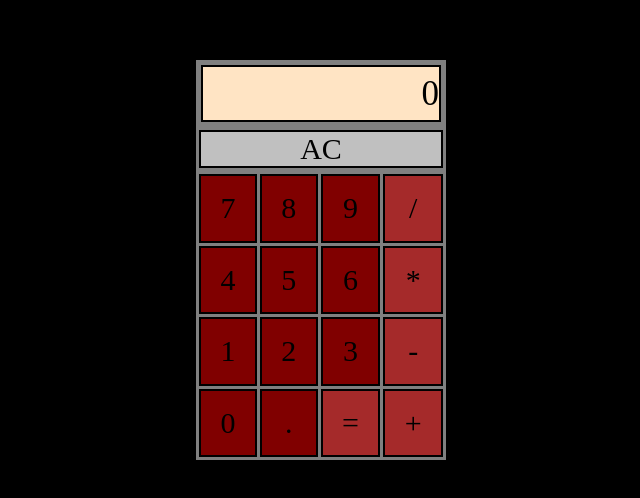
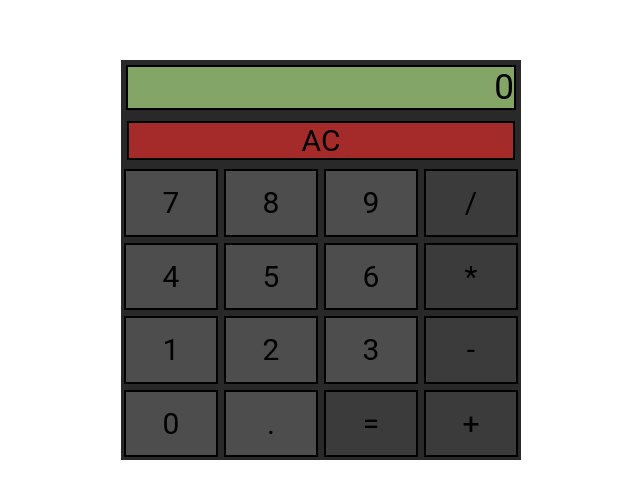
Before and after one commit to cl16/calculator, a plain HTML site: page index.html in a window 1280 px wide. Shown: the part 148-646 px from the top of the page, without its empty margins (327-967 px from the left). Drawn offline with Linux system fonts and the light colour scheme.

Commit message:
updates appearance and font

```diff
--- a/functions.js
+++ b/functions.js
@@ -101,6 +101,9 @@ function numToString(n) {
             }
             else {
                 roundedString = rounded.toString();
+                while (roundedString.charAt(roundedString.length-1) == "0") {
+                    roundedString = roundedString.slice(0, (roundedString.length - 1));
+                }
             }
             return roundedString;
         }
@@ -200,10 +203,10 @@ function updateDisplay(val) {
     }
     else {
         if (valAsString == ".") {
-
+            display.textContent = display.textContent + valAsString;
+            overwrite = false;
         }
-
-        if (valAsString.length <= 13) {
+        else if (valAsString.length <= 13) {
             display.textContent = valAsString;
             overwrite = false;
         }
@@ -236,7 +239,9 @@ function clearAll() {
     operand1.reset();
     operand2.reset();
     setOperator(undefined);
+    overwrite = true;
     updateDisplay(0);
+    overwrite = true;
 }
 const clearButton = document.querySelector("#ac");
 clearButton.addEventListener('click', clearAll);
--- a/styles.css
+++ b/styles.css
@@ -1,7 +1,7 @@
 body {
     width: 100vw;
     height: 100vh;
-    background-color: black;
+    background-color: white;
 
     display: flex;
     justify-content: center;
@@ -10,8 +10,8 @@ body {
 
 #main-container {
     height: 400px;
-    width: 250px;
-    background-color: grey;
+    width: 400px;
+    background-color: rgb(41, 41, 41);
 
     display: flex;
     flex-direction: column;
@@ -27,9 +27,9 @@ body {
 }
 
 #display {
-    height: 75px;
+    height: auto;
     width: auto;
-    background-color: bisque;
+    background-color: rgb(131, 165, 103);
     margin: 5px;
     border: 2px solid black;
 
@@ -37,6 +37,7 @@ body {
     align-items: center;
     justify-content: flex-end;
 
+    font-family: 'Roboto', sans-serif;
     font-size: 35px;
 
 }
@@ -56,9 +57,8 @@ body {
     display: grid;
     grid-template-columns: auto auto auto auto;
     grid-template-rows: auto auto auto auto;
-    row-gap: 3px;
-    column-gap: 3px;
-
+    row-gap: 6px;
+    column-gap: 6px;
 }
 
 .number-button {
@@ -66,8 +66,9 @@ body {
     display: flex;
     justify-content: center;
     align-items: center;
+    font-family: 'Roboto', sans-serif;
     font-size: 30px;
-    background-color: maroon;
+    background-color: rgb(77, 77, 77);
 }
 
 .function-button {
@@ -75,8 +76,9 @@ body {
     display: flex;
     justify-content: center;
     align-items: center;
+    font-family: 'Roboto', sans-serif;
     font-size: 30px;
-    background-color: brown;
+    background-color: rgb(59, 59, 59);
 }
 
 .other-button {
@@ -84,8 +86,10 @@ body {
     display: flex;
     justify-content: center;
     align-items: center;
+    font-family: 'Roboto', sans-serif;
     font-size: 30px;
-    background-color: silver;
+    background-color: brown;
+    margin: 6px;
 }
 
 .equals-button {
@@ -93,10 +97,7 @@ body {
     display: flex;
     justify-content: center;
     align-items: center;
+    font-family: 'Roboto', sans-serif;
     font-size: 30px;
-    background-color: rgb(165, 97, 42);
+    background-color: brown;
 }
-
-#ac {
-    margin: 3px;
-}
```
